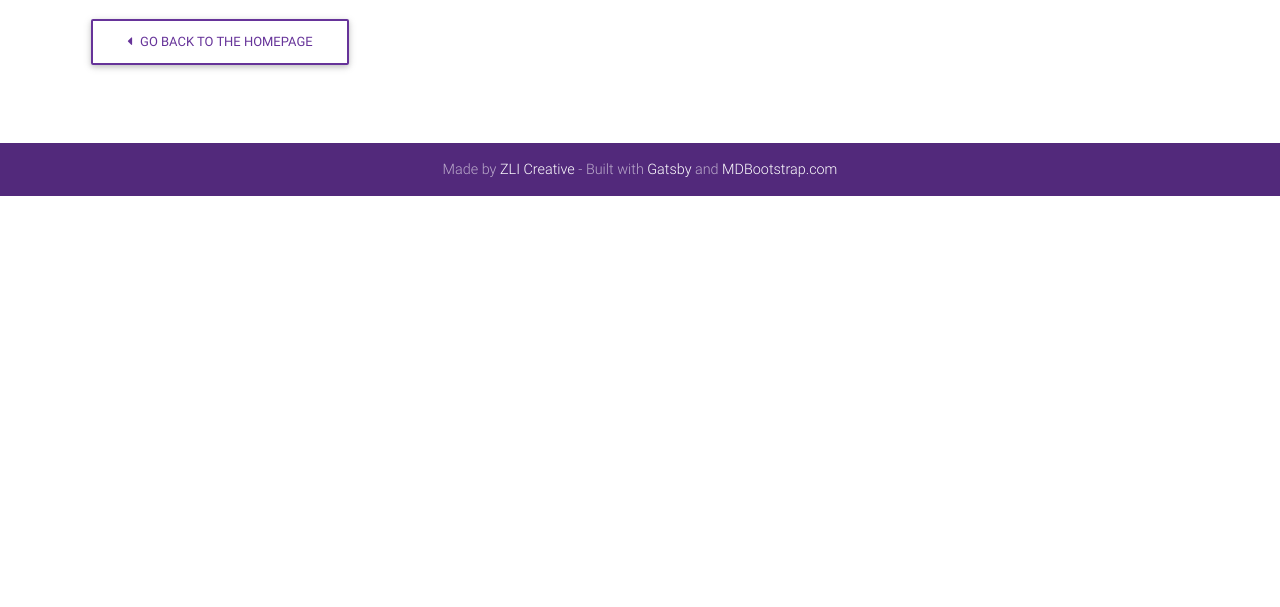
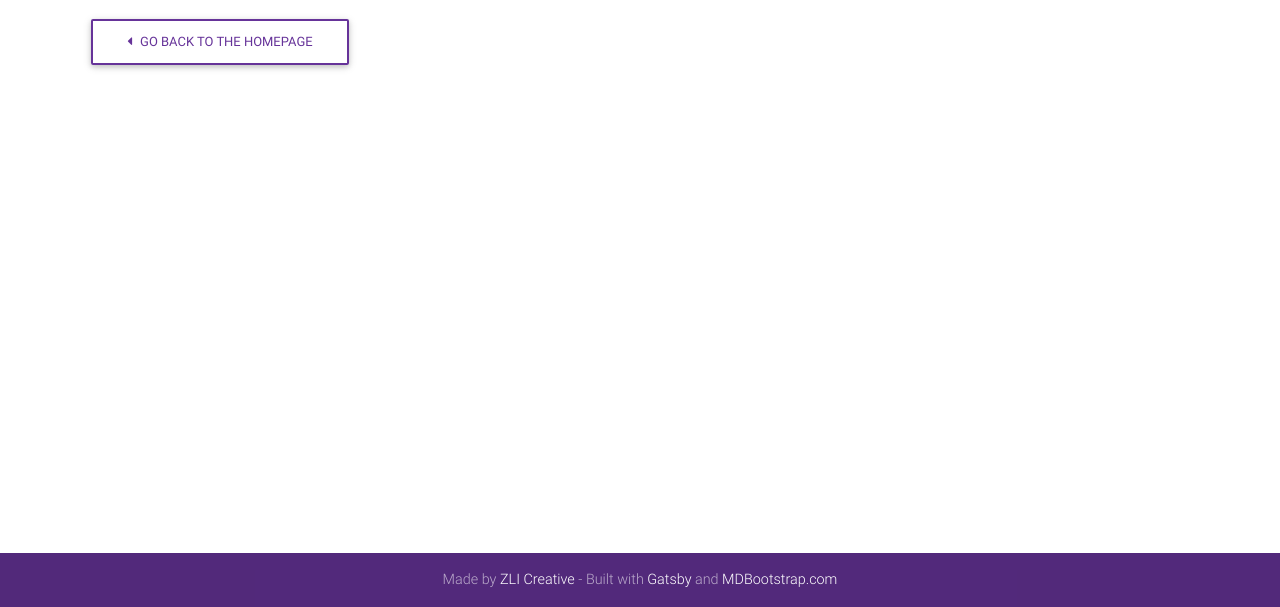
Before and after one commit to zlutfi/gatsby-starter-mdbreact, a Gatsby site: page /page-2 in a window 1280 px wide. Shown: the part 193-800 px from the top of the page. Built offline with nearby package versions, Linux system fonts and the light colour scheme; Gatsby itself is replaced by a stand-in of ours.

Commit message:
Made footer stick to bottom of viewport

```diff
--- a/src/components/layout.js
+++ b/src/components/layout.js
@@ -25,9 +25,11 @@
 
   return (
     <>
-      <Navbar siteTitle={data.site.siteMetadata.title} />
-      <main>{children}</main>
-      <Footer />
+      <div className="site">
+        <Navbar siteTitle={data.site.siteMetadata.title} />
+        <main className="site-content">{children}</main>
+        <Footer />
+      </div>
     </>
   )
 }
--- a/src/styles/scss/_custom-styles.scss
+++ b/src/styles/scss/_custom-styles.scss
@@ -1 +1,12 @@
 // Your custom styles
+
+// This makes the footer stick to the bottom of the viewport
+.site {
+  display: flex;
+  min-height: 100vh;
+  flex-direction: column;
+}
+.site-content {
+  flex-grow: 1;
+  overflow: hidden;
+}
```
